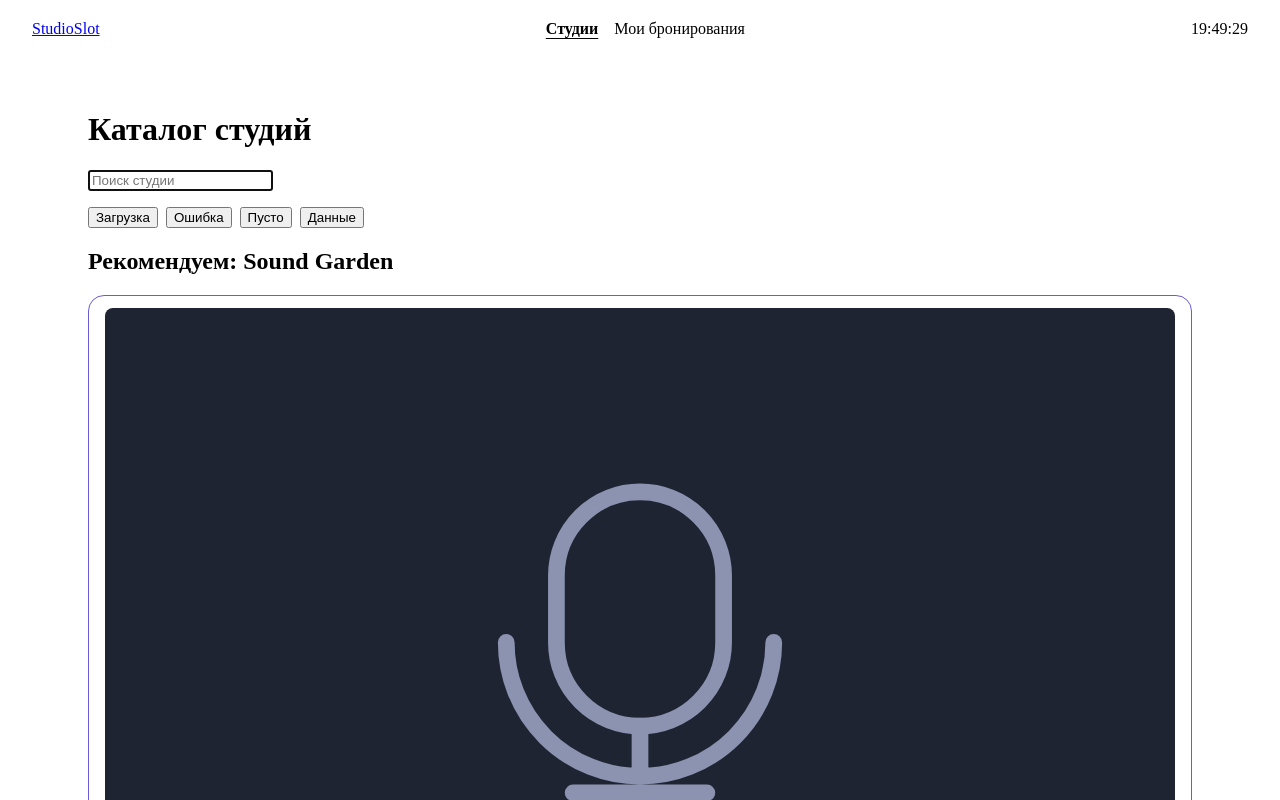
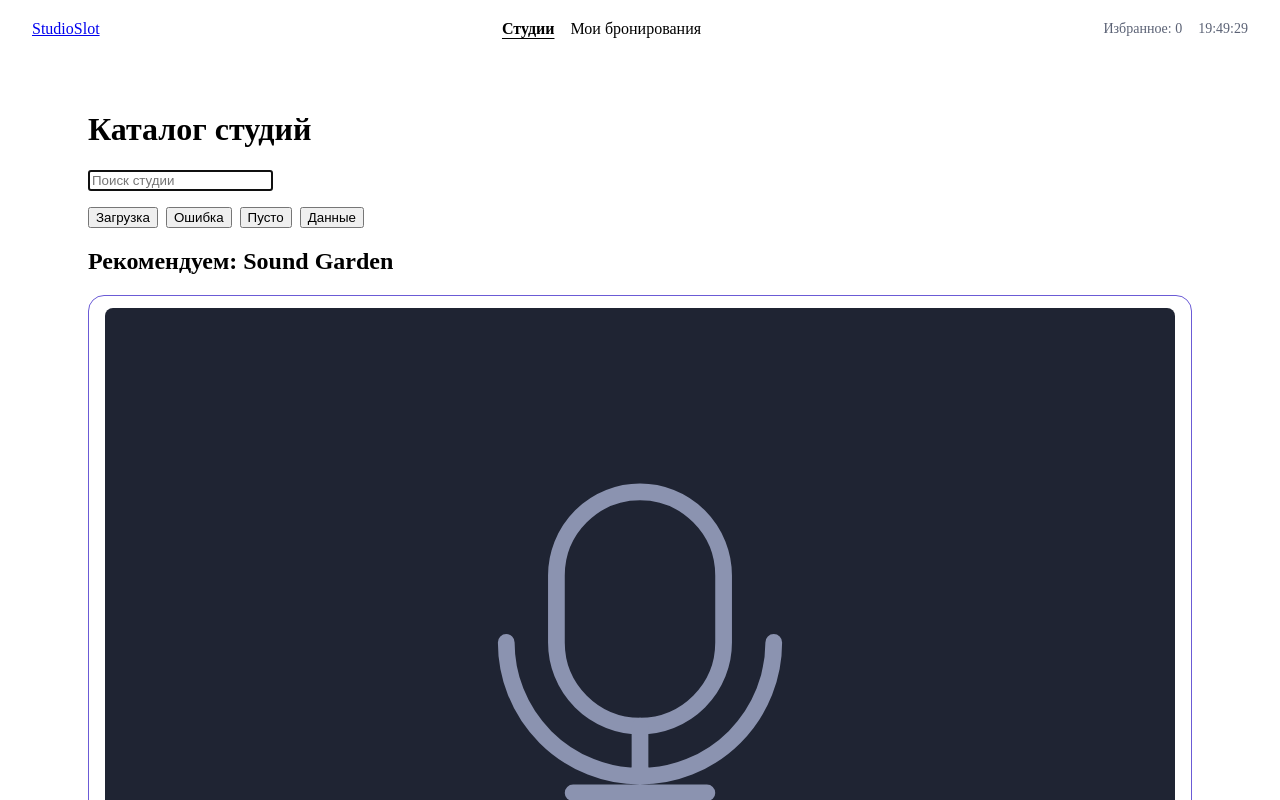
Before and after one commit to uncodegen-beep/studio-slot-course, an Angular app: page /studios in a window 1280 px wide. Shown: the top 800 px of the page. Built offline with nearby package versions, Linux system fonts and the light colour scheme.

Commit message:
feat(lesson-024): стор избранного на signal, поиск и часы

```diff
--- /dev/null
+++ b/src/features/toggle-favorite/model/favorites.store.ts
@@ -0,0 +1,26 @@
+import { Injectable, signal } from '@angular/core';
+
+/**
+ * Избранные студии. Один экземпляр на приложение (root): шапка и каталог видят одно состояние.
+ * Меняет состояние только сам стор, наружу — сигнал только для чтения
+ */
+@Injectable({ providedIn: 'root' })
+export class FavoritesStore {
+    private readonly ids = signal<ReadonlySet<string>>(new Set());
+
+    /** У asReadonly() нет set и update — компонент не изменит состояние в обход toggle() */
+    readonly favorites = this.ids.asReadonly();
+
+    toggle(id: string): void {
+        // Новый Set: сигнал сравнивает по ссылке (Object.is), мутацию он бы не заметил
+        this.ids.update((current) => {
+            const next = new Set(current);
+            if (next.has(id)) {
+                next.delete(id);
+            } else {
+                next.add(id);
+            }
+            return next;
+        });
+    }
+}
--- a/src/pages/catalog/ui/catalog-page.component.html
+++ b/src/pages/catalog/ui/catalog-page.component.html
@@ -1,13 +1,19 @@
 <h1>Каталог студий</h1>
 
+<!-- (input) на каждый символ: сигнал хранит строку, шаблон обновляется без markForCheck -->
 <input
-    #query
+    #queryInput
     appAutofocus
     type="search"
     placeholder="Поиск студии"
     aria-label="Поиск студии"
-    (keyup.enter)="search(query.value)"
+    [value]="query()"
+    (input)="query.set(queryInput.value)"
 />
+
+@if (query()) {
+    <p class="query-hint">Ищем «{{ query() }}» — фильтрация появится в уроке 25</p>
+}
 
 <!-- Демо: переключаем состояние экрана вручную, пока нет настоящей загрузки -->
 <div
@@ -37,8 +43,8 @@
         <h2>Рекомендуем: {{ studio.name }}</h2>
         <app-studio-card
             [studio]="studio"
-            [favorite]="favorites.has(studio.id)"
-            (favoriteToggle)="toggleFavorite($event)"
+            [favorite]="favoritesStore.favorites().has(studio.id)"
+            (favoriteToggle)="favoritesStore.toggle($event)"
         />
     }
 
@@ -64,7 +70,7 @@
         </button>
     </div>
 
-    <p class="favorites-count">В избранном: {{ favorites.size }}</p>
+    <p class="favorites-count">В избранном: {{ favoritesStore.favorites().size }}</p>
 
     <!-- Шаблон элемента из урока 11: список раскладывает, карточку рисует страница -->
     <app-studio-list
@@ -79,8 +85,8 @@
         <app-studio-card
             compact
             [studio]="studio"
-            [favorite]="favorites.has(studio.id)"
-            (favoriteToggle)="toggleFavorite($event)"
+            [favorite]="favoritesStore.favorites().has(studio.id)"
+            (favoriteToggle)="favoritesStore.toggle($event)"
         />
     </ng-template>
 }
--- a/src/pages/catalog/ui/catalog-page.component.ts
+++ b/src/pages/catalog/ui/catalog-page.component.ts
@@ -1,5 +1,7 @@
 import { NgTemplateOutlet } from '@angular/common';
-import { ChangeDetectionStrategy, Component } from '@angular/core';
+import { ChangeDetectionStrategy, Component, inject, signal } from '@angular/core';
+
+import { FavoritesStore } from '@features/toggle-favorite/model/favorites.store';
 
 import { DEMO_STUDIOS } from '@entities/studio/model/studios.demo';
 import { StudioCardComponent } from '@entities/studio/ui/studio-card/studio-card.component';
@@ -29,9 +31,10 @@ export class CatalogPageComponent {
     protected loading = false;
     protected error: string | null = null;
     protected studios: Studio[] = DEMO_STUDIOS;
-
-    /** Новый Set на каждое изменение: OnPush-детям нужна новая ссылка, мутация незаметна */
-    protected favorites: ReadonlySet<string> = new Set();
+    /** Избранное живёт в сторе: его видит и шапка, и оно переживает переход между страницами */
+    protected readonly favoritesStore = inject(FavoritesStore);
+    /** Строка поиска — сигнал: шаблон, который её читает, обновится сам */
+    protected readonly query = signal('');
 
     protected readonly demoStates: { value: DemoState; label: string }[] = [
         { value: 'loading', label: 'Загрузка' },
@@ -39,17 +42,6 @@ export class CatalogPageComponent {
         { value: 'empty', label: 'Пусто' },
         { value: 'data', label: 'Данные' },
     ];
-
-    /** Умный компонент решает, что делать с событием карточки */
-    protected toggleFavorite(id: string): void {
-        const next = new Set(this.favorites);
-        if (next.has(id)) {
-            next.delete(id);
-        } else {
-            next.add(id);
-        }
-        this.favorites = next;
-    }
 
     /** Первая студия из подборки «Рекомендуем»; может не найтись — тип Studio | undefined */
     protected get featured(): Studio | undefined {
@@ -71,8 +63,4 @@ export class CatalogPageComponent {
     protected refresh(): void {
         this.studios = this.studios.map((studio) => ({ ...studio }));
     }
-
-    protected search(query: string): void {
-        console.warn('поиск:', query);
-    }
 }
--- a/src/shared/ui/clock/clock.component.ts
+++ b/src/shared/ui/clock/clock.component.ts
@@ -1,5 +1,5 @@
 import { DatePipe } from '@angular/common';
-import { ChangeDetectionStrategy, ChangeDetectorRef, Component, inject } from '@angular/core';
+import { ChangeDetectionStrategy, Component, signal } from '@angular/core';
 
 import { useInterval } from '@shared/lib/interval/use-interval';
 
@@ -7,20 +7,15 @@ import { useInterval } from '@shared/lib/interval/use-interval';
 @Component({
     selector: 'app-clock',
     imports: [DatePipe],
-    template: `<time [attr.datetime]="now.toISOString()">{{ now | date: 'HH:mm:ss' }}</time>`,
+    template: `<time [attr.datetime]="now().toISOString()">{{ now() | date: 'HH:mm:ss' }}</time>`,
     changeDetection: ChangeDetectionStrategy.OnPush,
 })
 export class ClockComponent {
-    protected now = new Date();
+    /** Сигнал вместо поля: set() сам планирует обновление шаблона — markForCheck больше не нужен */
+    protected readonly now = signal(new Date());
 
     constructor() {
-        const cdr = inject(ChangeDetectorRef);
         // Очистка — рядом с подпиской, а не в ngOnDestroy в конце класса
-        useInterval(() => {
-            this.now = new Date();
-            // Без zone.js таймер не запускает проверку: просим Angular перерисовать компонент.
-            // В модуле 02 поле станет сигналом, и вызов не понадобится
-            cdr.markForCheck();
-        }, 1000);
+        useInterval(() => this.now.set(new Date()), 1000);
     }
 }
--- a/src/widgets/header/ui/header.component.html
+++ b/src/widgets/header/ui/header.component.html
@@ -27,5 +27,9 @@
         </a>
     </nav>
 
-    <app-clock />
+    <div class="meta">
+        <!-- Тот же стор, что и в каталоге: счётчик меняется вместе с карточками -->
+        <span class="favorites">Избранное: {{ favoritesStore.favorites().size }}</span>
+        <app-clock />
+    </div>
 </header>
--- a/src/widgets/header/ui/header.component.scss
+++ b/src/widgets/header/ui/header.component.scss
@@ -24,3 +24,11 @@
     text-decoration: underline;
     text-underline-offset: 4px;
 }
+
+.meta {
+    display: flex;
+    align-items: center;
+    gap: 16px;
+    color: #5b6275;
+    font-size: 14px;
+}
--- a/src/widgets/header/ui/header.component.ts
+++ b/src/widgets/header/ui/header.component.ts
@@ -1,5 +1,7 @@
-import { ChangeDetectionStrategy, Component } from '@angular/core';
+import { ChangeDetectionStrategy, Component, inject } from '@angular/core';
 import { RouterLink, RouterLinkActive } from '@angular/router';
+
+import { FavoritesStore } from '@features/toggle-favorite/model/favorites.store';
 
 import { ClockComponent } from '@shared/ui/clock/clock.component';
 
@@ -12,4 +14,5 @@ import { ClockComponent } from '@shared/ui/clock/clock.component';
 })
 export class HeaderComponent {
     protected readonly appName = 'StudioSlot';
+    protected readonly favoritesStore = inject(FavoritesStore);
 }
```
Also changed, not shown: 2 other files (tests, documents, lock files or other folders).
